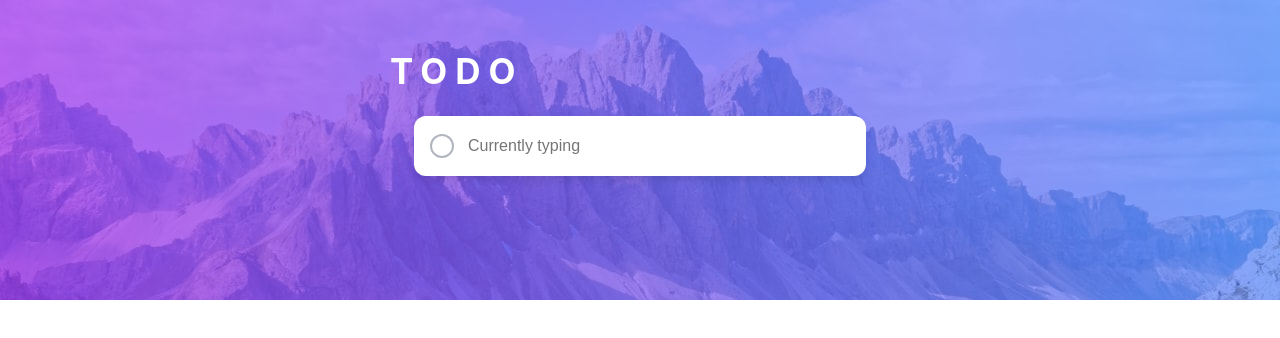
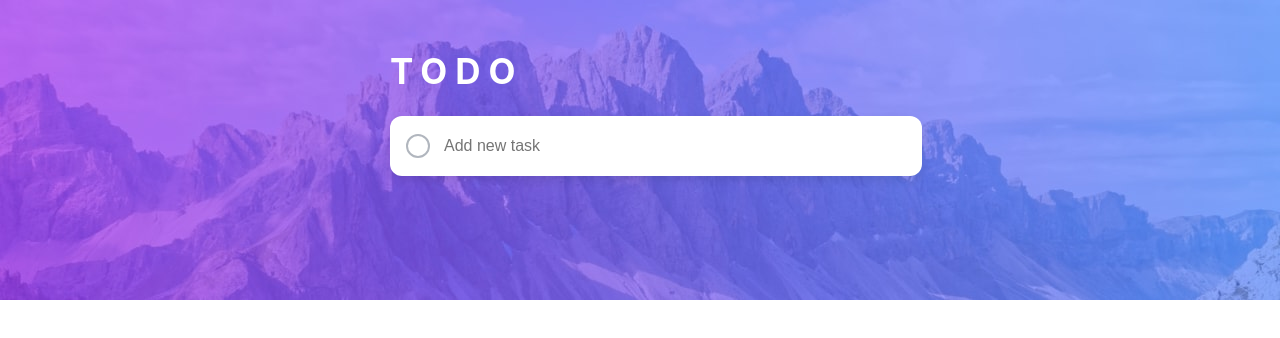
Before and after one commit to viktoriagrubi/to-do-list, a React (Create React App) app: page / in a window 1280 px wide. Shown: the top 338 px of the page. Built offline with nearby package versions, Linux system fonts and the light colour scheme.

Commit message:
code cleanup task input

```diff
--- a/src/components/TaskInput/TaskInput.jsx
+++ b/src/components/TaskInput/TaskInput.jsx
@@ -15,13 +15,13 @@ function TaskInput() {
   return (
     <div className={styles.container}>
       <div className={styles.inputWrapper}>
-        <div className={styles.circle}></div>
+        <div className={styles.circle} />
         <input
           type="text"
           value={task}
           onChange={(e) => setTask(e.target.value)}
           onKeyUp={handleEnterPress}
-          placeholder="Currently typing"
+          placeholder="Add new task"
           className={styles.input}
         />
       </div>
--- a/src/components/TaskInput/TaskInput.module.css
+++ b/src/components/TaskInput/TaskInput.module.css
@@ -1,7 +1,5 @@
 .container {
-  display: flex;
-  justify-content: center;
-  padding: 24px;
+  padding-top: 24px;
 }
 
 .inputWrapper {
```
